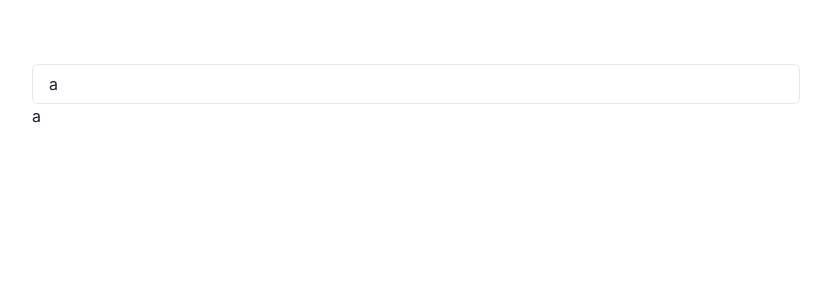
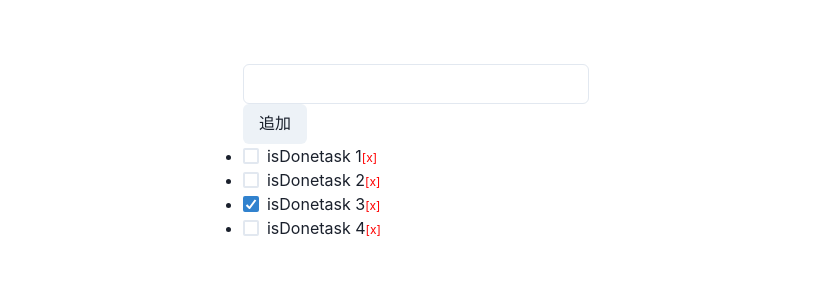
Before and after one commit to masatomix/hello-react, a React (Vite) app: page / in a window 1280 px wide. Shown: the top 300 px of the page, without its empty margins (224-1055 px from the left). Built offline with nearby package versions, Linux system fonts and the light colour scheme.

Commit message:
Todoを追加

```diff
--- a/src/components/templates/Home.tsx
+++ b/src/components/templates/Home.tsx
@@ -1,21 +1,78 @@
-import { FC, useState } from 'react';
-import { Heading, Input } from '@chakra-ui/react';
+import { ChangeEvent, FC, SyntheticEvent, useEffect, useState } from 'react';
+import { Button, Checkbox, Heading, Input } from '@chakra-ui/react';
 
 
 type Props = { pageTitle: string };
 
 
+export interface Todo {
+  key: string,
+  name: string;
+  isDone: boolean;
+}
+
+const getKey = () => Math.random().toString(32).substring(2);
+
+
 const Home: FC<Props> = ({ pageTitle }) => {
-  const [message, setMessage] = useState('a');
+  const [formData, setFormData] = useState<Todo>({ key: '', name: '', isDone: false });
+  const [todos, setTodos] = useState<Todo[]>([]);
+
+  useEffect(() => {
+    const initTodos: Todo[] = [
+      { key: getKey(), name: "task 1", isDone: false },
+      { key: getKey(), name: "task 2", isDone: false },
+      { key: getKey(), name: "task 3", isDone: true },
+      { key: getKey(), name: "task 4", isDone: false }
+    ]
+    setTodos(initTodos)
+  }, [])
+
+
+  useEffect(() => {
+    console.log(formData)
+  }, [formData])
+
+  const addTask = (event: SyntheticEvent) => {
+    event.stopPropagation();
+    const data = { ...formData, key: getKey() }
+    setTodos(todos => [...todos, data])
+  }
+
+  const handleChange = (event: ChangeEvent<HTMLInputElement | HTMLSelectElement>) => {
+    const { name } = event.target
+    const value = event.target.type === 'checkbox'
+      ? (event.target as HTMLInputElement).checked
+      : event.target.value;
+    console.log(name)
+    setFormData(todo => ({ ...todo, [name]: value }))
+  }
+
+  const style = {
+    cursor: 'pointer',
+    fontSize: '12px',
+    color: 'red'
+  }
 
   return (
     <>
       <Heading size="lg" as="h1" my={8}>
         {pageTitle}
       </Heading>
-      <Input type="text" value={message} w="3xl"
-        onChange={(event) => setMessage(_ => event.target.value)} />
-      <div>{message}</div>
+
+
+      <Input name='name' value={formData.name} onChange={handleChange} />
+      <Button onClick={addTask}>追加      </Button>
+      <ul>
+        {todos?.map(todo => (
+          <li key={todo.key}>
+            <Checkbox name="isDone" isChecked={todo.isDone}>isDone</Checkbox>
+            <span>{todo.name}</span>
+            <span onClick={addTask} style={style}>[x]</span>
+          </li>
+        ))}
+      </ul>
+
     </>
   );
 };
```
